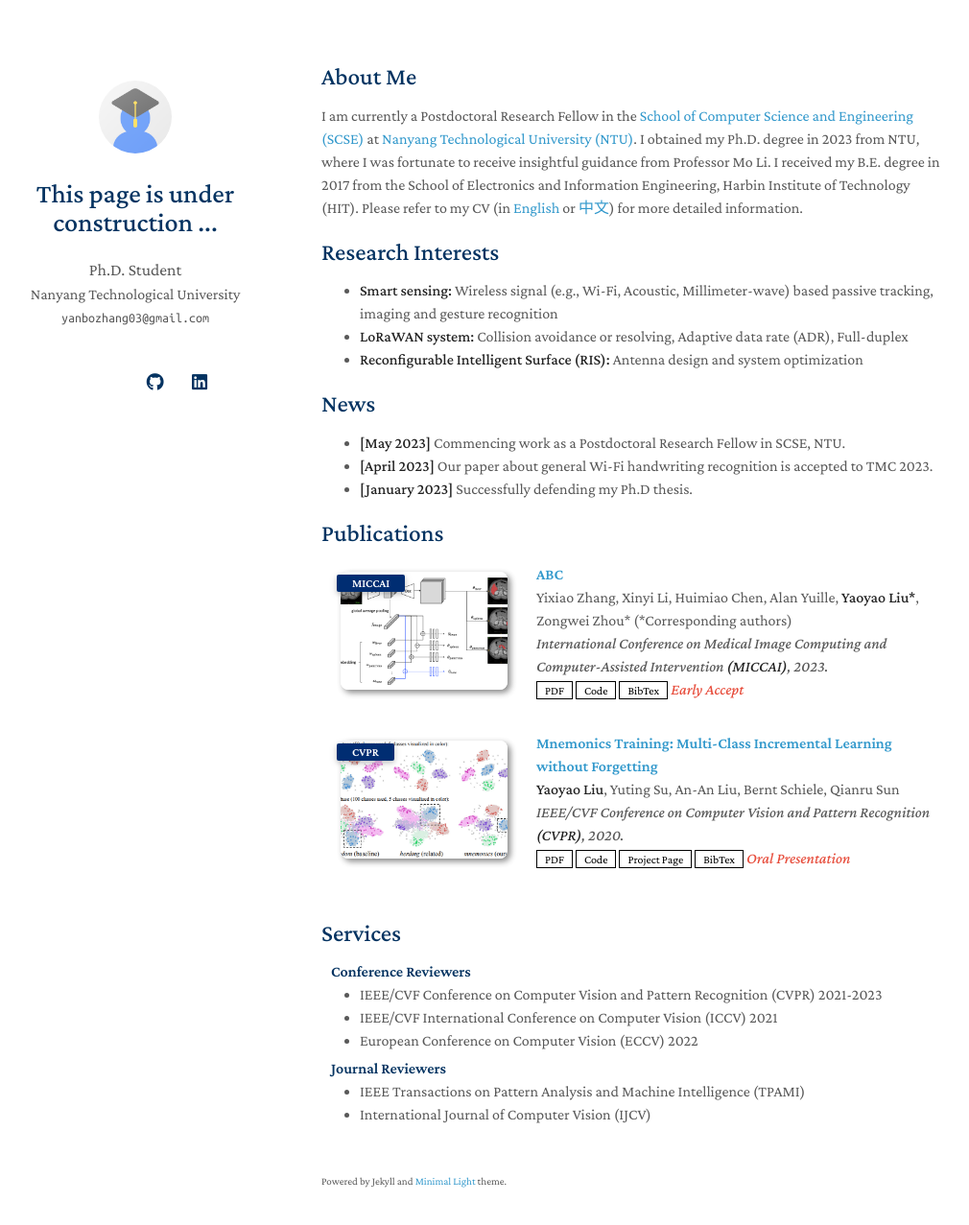
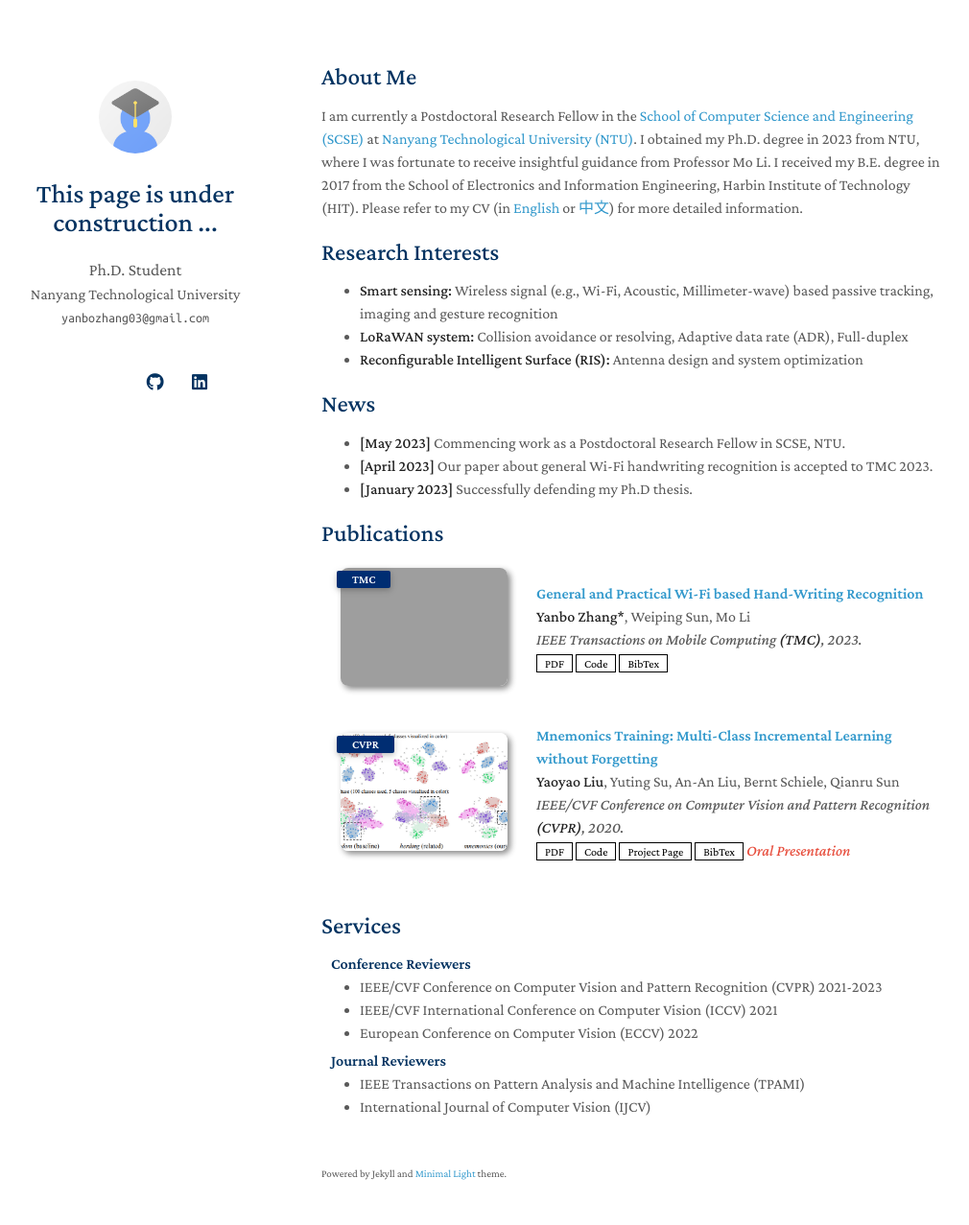
Before and after one commit to yanbozhang003/yanbozhang003.github.io, a Jekyll site: the page built from index.md, in a window 1280 px wide and 1312 px high. Shown: the top 1277 px of the window at 96% size, without its empty margins (135-1145 px from the left). Built offline with Jekyll 4.4.1, drawn with Linux system fonts in a browser that asks for light colours; nearby versions of some CDN libraries; a style sheet for code colours, icons or effects is not loaded; our own code applies the rules of GitHub Pages for plain Markdown files; grey boxes are pictures that could not be loaded.

Commit message:
Update publications.yml

```diff
--- a/_data/publications.yml
+++ b/_data/publications.yml
@@ -1,14 +1,13 @@
 main:
 
-  - title: ABC
-    authors: Yixiao Zhang, Xinyi Li, Huimiao Chen, Alan Yuille, <strong>Yaoyao Liu*</strong>, Zongwei Zhou* (*Corresponding authors)
-    conference_short: MICCAI
-    conference: International Conference on Medical Image Computing and Computer-Assisted Intervention <strong>(MICCAI)</strong>, 2023.
-    pdf: https://arxiv.org/pdf/2306.00988.pdf
-    code: https://github.com/MrGiovanni/ContinualLearning
-    bibtex: https://bib.yliu.me/MICCAI23.txt
-    image: ./assets/img/teaser_example_2.png
-    notes: Early Accept
+  - title: General and Practical Wi-Fi based Hand-Writing Recognition
+    authors: <strong>Yanbo Zhang*</strong>, Weiping Sun, Mo Li
+    conference_short: TMC
+    conference: IEEE Transactions on Mobile Computing <strong>(TMC)</strong>, 2023.
+    pdf: ./assets/files/publications_pdf/WiRITE.pdf
+    code: https://yanbozhang003.github.io/
+    bibtex: https://scholar.googleusercontent.com/scholar.bib?q=info:trfhNyif0V4J:scholar.google.com/&output=citation&scisdr=ClFqvcr6EMGB8wCErWk:AFWwaeYAAAAAZaOCtWmyUOVsykJZLHu7gobgvwY&scisig=AFWwaeYAAAAAZaOCtVUGQqh6x5jqD_ruF8SIL70&scisf=4&ct=citation&cd=-1&hl=en
+    image: ./assets/img/publications_img/WiRITE.jpg
 
   - title: "Mnemonics Training: Multi-Class Incremental Learning without Forgetting"
     authors: <strong>Yaoyao Liu</strong>, Yuting Su, An-An Liu, Bernt Schiele, Qianru Sun
```
